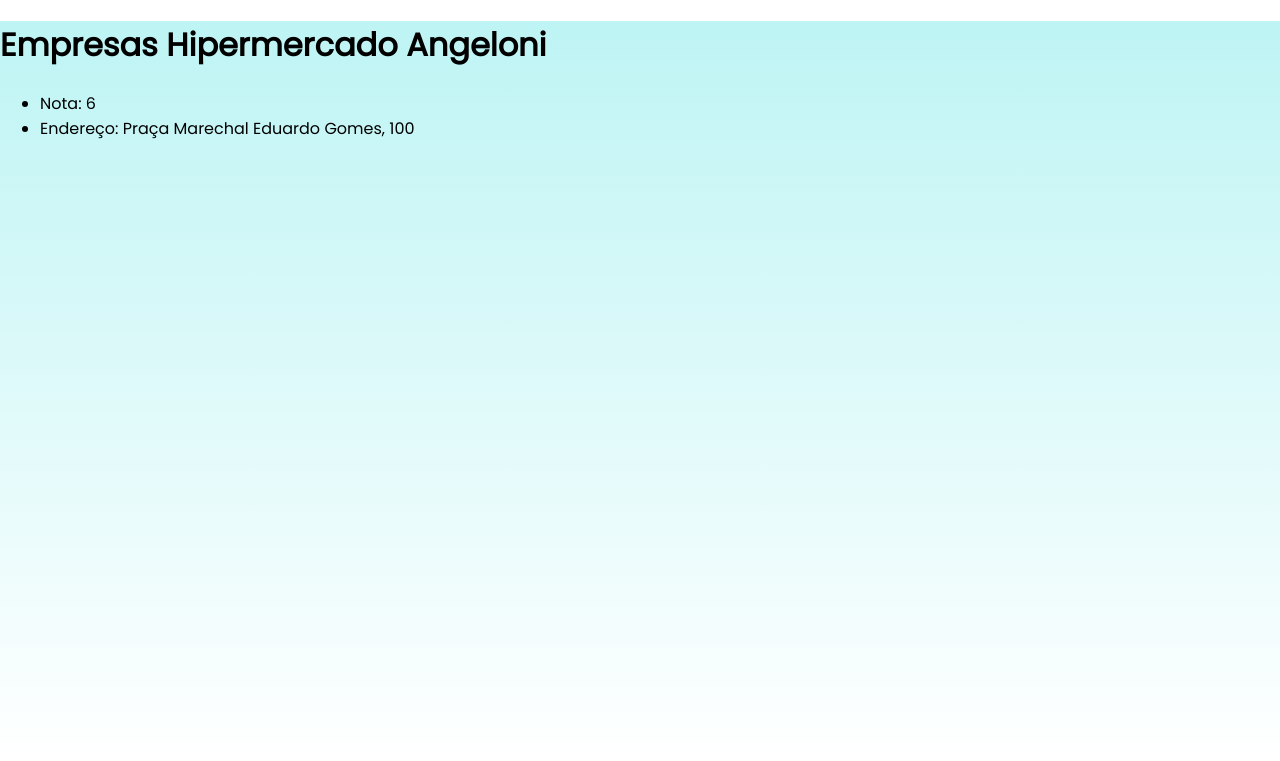
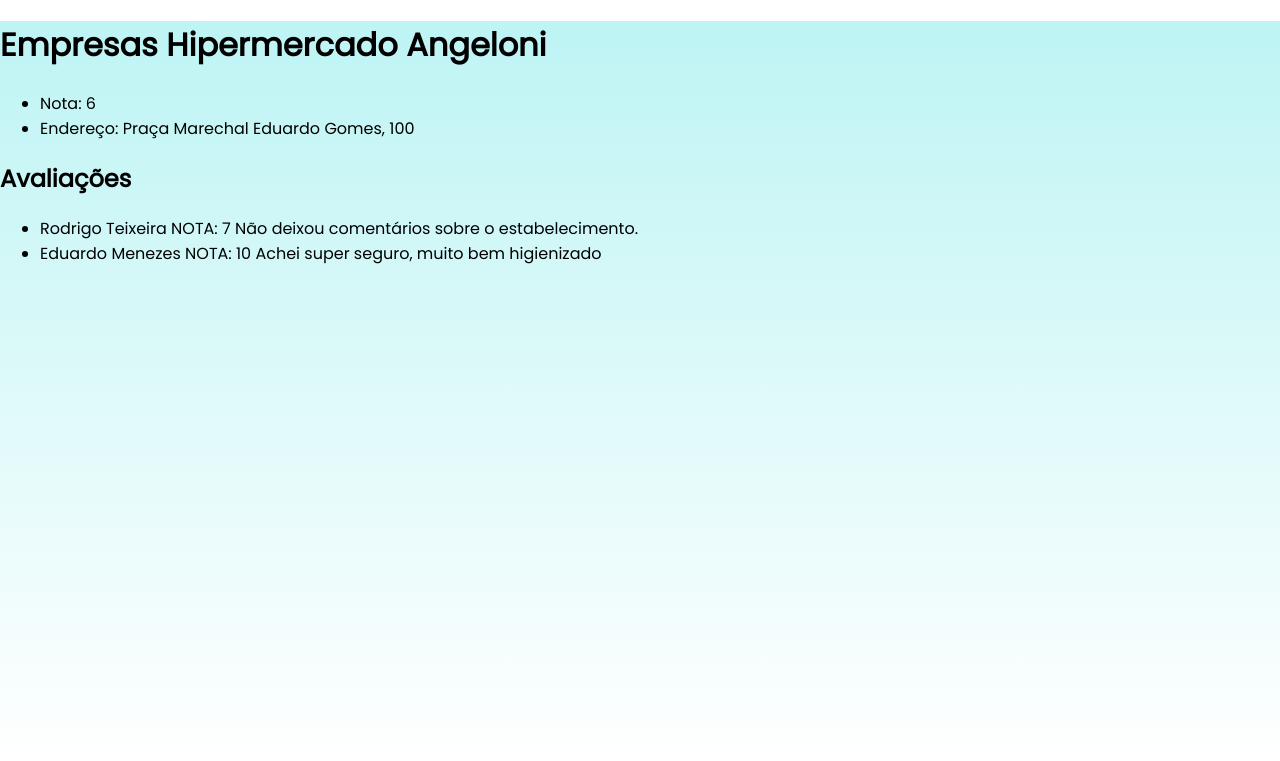
Before and after one commit to P1F/CoronaAQUI, a Django app: page /registros/1 in a window 1280 px wide. Shown: the part 60-821 px from the top of the page. Run offline with Django 3.2, Linux system fonts and the light colour scheme; data comes from the database, SQL or seed files in the repository; both versions use the stored data as it was after the commit; some libraries are stand-ins or nearby versions.

Commit message:
adicionado clientes e avaliações iniciais

```diff
--- a/registros/admin.py
+++ b/registros/admin.py
@@ -2,6 +2,7 @@
 
 # Register your models here.
 
-from .models import Registro
+from .models import Registro, Cliente
 
 admin.site.register(Registro)
+admin.site.register(Cliente)
--- a/registros/models.py
+++ b/registros/models.py
@@ -8,3 +8,15 @@
 
     def __str__(self):
         return f"{self.id}: {self.name} endereco: {self.address} nota: {self.grade}"
+
+class Cliente(models.Model):
+    first =  models.CharField(max_length=64)
+    last = models.CharField(max_length=64)
+    registros = models.ManyToManyField(Registro, blank=True, related_name="clientes")
+    comment = models.CharField(max_length=300, default='Não deixou comentários sobre o estabelecimento.')
+    grade = models.IntegerField(default=7)
+
+
+
+    def __str__(self):
+        return f"{self.first} {self.last} NOTA: {self.grade} {self.comment}"
--- a/registros/templates/registros/registro.html
+++ b/registros/templates/registros/registro.html
@@ -8,4 +8,12 @@
         <li>Endereço: {{ registro.address }}
     </ul>
 
+    <h2>Avaliações</h2>
+    <ul>
+        {% for cliente in clientes %}
+            <li>{{ cliente }} </li>
+        {% empty %}
+            <li>Empresa não avaliada ainda.</li>
+        {% endfor %}
+    </ul>
 {% endblock %}
--- a/registros/views.py
+++ b/registros/views.py
@@ -10,5 +10,6 @@
 def registro(request, registro_id):
     registro = Registro.objects.get(id=registro_id)
     return render(request, "registros/registro.html", {
-        "registro": registro
+        "registro": registro,
+        "clientes": registro.clientes.all()
     })
```
Also changed, not shown: db.sqlite3, registros/migrations/0002_clientes.py (added), registros/migrations/0003_auto_20200718_2253.py (added), registros/migrations/0004_auto_20200718_2256.py (added), registros/migrations/0005_auto_20200718_2306.py (added).
